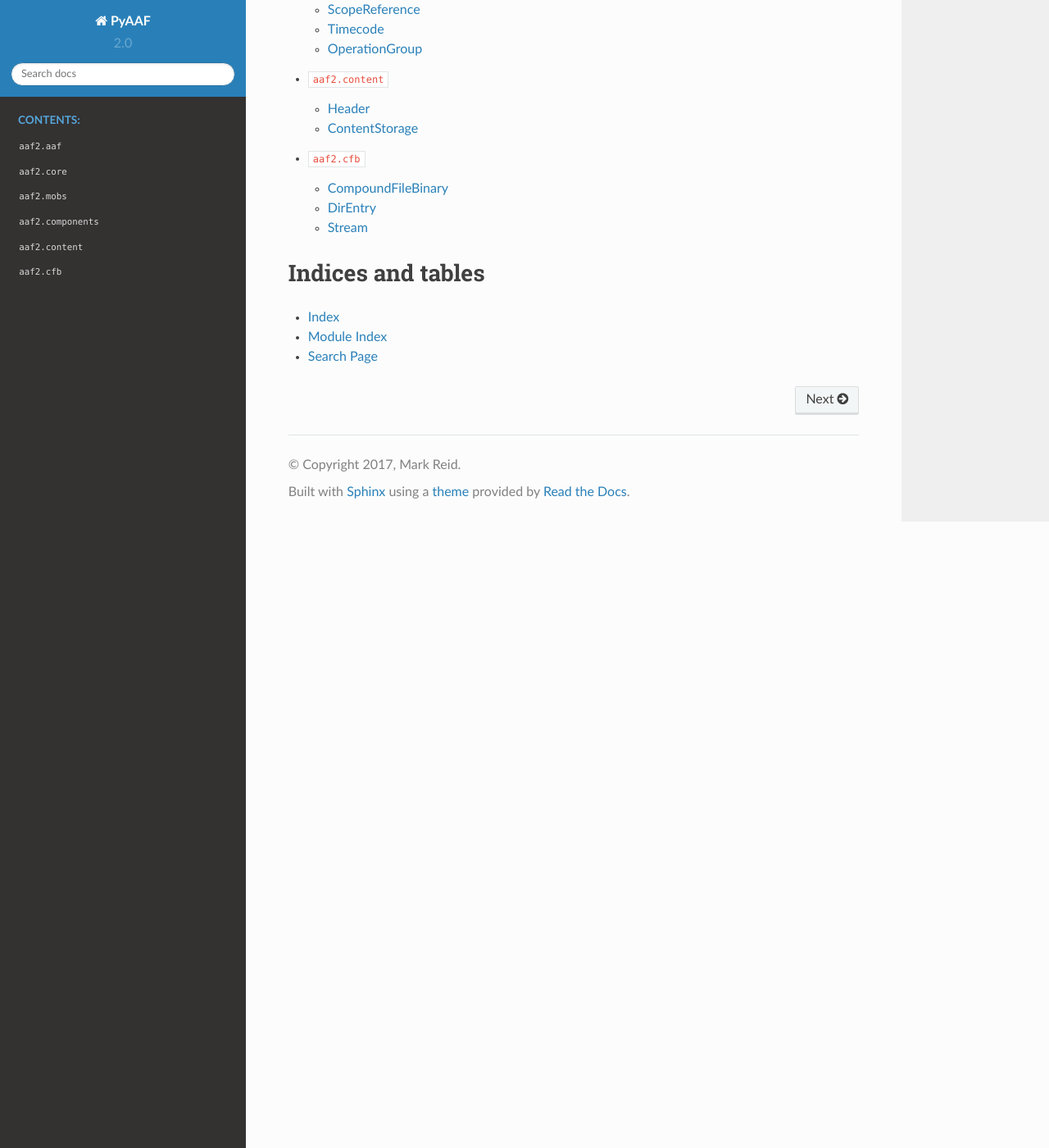
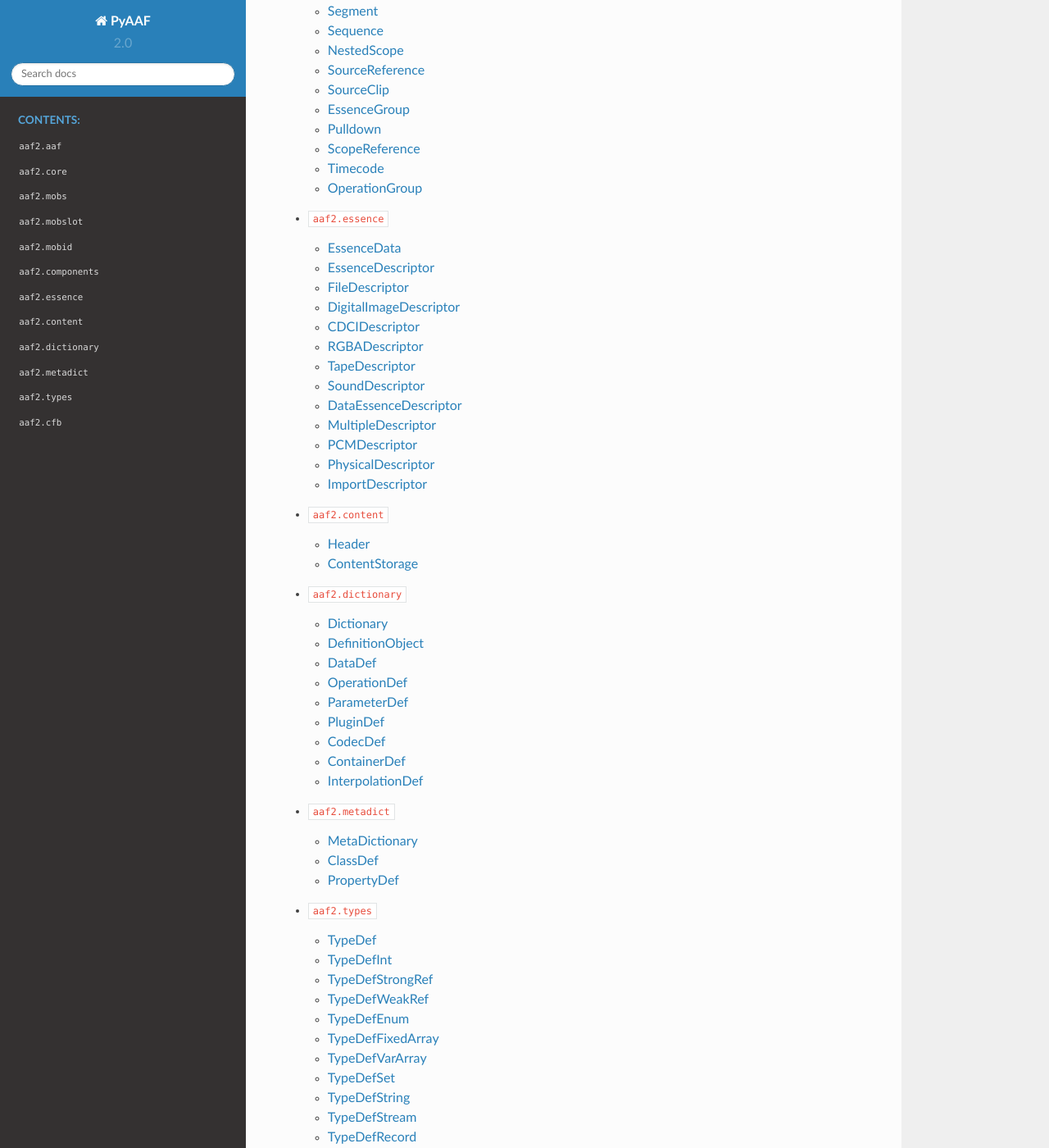
Before and after one commit to markreidvfx/pyaaf2, a Sphinx documentation site: the page built from docs/source/index.rst, in a window 1280 px wide and 1400 px high, scrolled down 2166 px. Shown: the whole window at 82% size. Built offline with Sphinx 7.4.7 and the Read the Docs theme 2.0.0, drawn with Linux system fonts in a browser that asks for light colours; some of the changed text lies outside the part shown.

Commit message:
added more class docs

```diff
--- a/docs/source/api/components.rst
+++ b/docs/source/api/components.rst
@@ -20,12 +20,6 @@ Sequence
 
    .. autoclass:: Sequence
        :members:
-
-Sequence
---------
-
-  .. autoclass:: Sequence
-      :members:
 
 NestedScope
 -----------
--- /dev/null
+++ b/docs/source/api/dictionary.rst
@@ -0,0 +1,49 @@
+``aaf2.dictionary``
+===================
+
+.. automodule:: aaf2.dictionary
+
+Dictionary
+-----------
+   .. autoclass:: Dictionary
+       :members:
+
+DefinitionObject
+----------------
+   .. autoclass:: DefinitionObject
+       :members:
+
+DataDef
+----------
+  .. autoclass:: DataDef
+      :members:
+
+OperationDef
+----------------
+  .. autoclass:: OperationDef
+      :members:
+
+ParameterDef
+-------------
+ .. autoclass:: ParameterDef
+     :members:
+
+PluginDef
+----------------
+ .. autoclass:: PluginDef
+     :members:
+
+CodecDef
+----------
+.. autoclass:: CodecDef
+    :members:
+
+ContainerDef
+----------------
+.. autoclass:: ContainerDef
+    :members:
+
+InterpolationDef
+-----------------
+   .. autoclass:: InterpolationDef
+       :members:
--- /dev/null
+++ b/docs/source/api/essence.rst
@@ -0,0 +1,88 @@
+``aaf2.essence``
+================
+
+.. automodule:: aaf2.essence
+
+
+EssenceData
+-----------
+
+    .. autoclass:: EssenceData
+        :members:
+
+EssenceDescriptor
+-----------------
+
+    .. autoclass:: EssenceDescriptor
+        :members:
+
+
+FileDescriptor
+--------------
+
+    .. autoclass:: FileDescriptor
+        :members:
+
+DigitalImageDescriptor
+----------------------
+
+    .. autoclass:: DigitalImageDescriptor
+        :members:
+
+CDCIDescriptor
+--------------
+
+    .. autoclass:: CDCIDescriptor
+        :members:
+
+
+RGBADescriptor
+---------------
+
+    .. autoclass:: RGBADescriptor
+        :members:
+
+
+TapeDescriptor
+--------------
+
+    .. autoclass:: TapeDescriptor
+        :members:
+
+SoundDescriptor
+-----------------
+
+    .. autoclass:: SoundDescriptor
+        :members:
+
+
+DataEssenceDescriptor
+----------------------
+
+    .. autoclass:: DataEssenceDescriptor
+        :members:
+
+MultipleDescriptor
+------------------
+
+    .. autoclass:: MultipleDescriptor
+        :members:
+
+PCMDescriptor
+-------------
+
+    .. autoclass:: PCMDescriptor
+        :members:
+
+
+PhysicalDescriptor
+------------------
+
+    .. autoclass:: PhysicalDescriptor
+        :members:
+
+ImportDescriptor
+----------------
+
+    .. autoclass:: ImportDescriptor
+        :members:
--- /dev/null
+++ b/docs/source/api/metadict.rst
@@ -0,0 +1,19 @@
+``aaf2.metadict``
+==================
+
+.. automodule:: aaf2.metadict
+
+MetaDictionary
+--------------
+   .. autoclass:: MetaDictionary
+       :members:
+
+ClassDef
+--------
+   .. autoclass:: ClassDef
+       :members:
+
+PropertyDef
+-----------
+  .. autoclass:: PropertyDef
+      :members:
--- /dev/null
+++ b/docs/source/api/types.rst
@@ -0,0 +1,90 @@
+``aaf2.types``
+===================
+
+.. automodule:: aaf2.types
+
+TypeDef
+-------
+   .. autoclass:: TypeDef
+       :members:
+
+TypeDefInt
+----------------
+   .. autoclass:: TypeDefInt
+       :members:
+
+TypeDefStrongRef
+----------------
+  .. autoclass:: TypeDefStrongRef
+      :members:
+
+TypeDefWeakRef
+----------------
+  .. autoclass:: TypeDefWeakRef
+      :members:
+
+TypeDefEnum
+-------------
+ .. autoclass:: TypeDefEnum
+     :members:
+
+TypeDefFixedArray
+------------------
+
+ .. autoclass:: TypeDefFixedArray
+     :members:
+
+TypeDefVarArray
+----------------
+.. autoclass:: TypeDefVarArray
+    :members:
+
+TypeDefSet
+----------------
+.. autoclass:: TypeDefSet
+    :members:
+
+TypeDefString
+-----------------
+   .. autoclass:: TypeDefString
+       :members:
+
+
+TypeDefStream
+--------------
+  .. autoclass:: TypeDefStream
+      :members:
+
+TypeDefRecord
+----------------
+  .. autoclass:: TypeDefRecord
+      :members:
+
+TypeDefRename
+-------------
+
+ .. autoclass:: TypeDefRename
+     :members:
+
+TypeDefExtEnum
+----------------
+
+ .. autoclass:: TypeDefExtEnum
+     :members:
+
+TypeDefIndirect
+----------------
+
+.. autoclass:: TypeDefIndirect
+    :members:
+
+TypeDefOpaque
+----------------
+
+.. autoclass:: TypeDefOpaque
+    :members:
+
+TypeDefCharacter
+-----------------
+.. autoclass:: TypeDefCharacter
+   :members:
--- a/docs/source/index.rst
+++ b/docs/source/index.rst
@@ -85,8 +85,14 @@ API Reference
    api/aaf
    api/core
    api/mobs
+   api/mobslots
+   api/mobid
    api/components
+   api/essence
    api/content
+   api/dictionary
+   api/metadict
+   api/types
 
    api/cfb
 
```
Also changed, not shown: docs/source/api/mobid.rst (added, +10 -0 lines), docs/source/api/mobslots.rst (added, +24 -0 lines).
